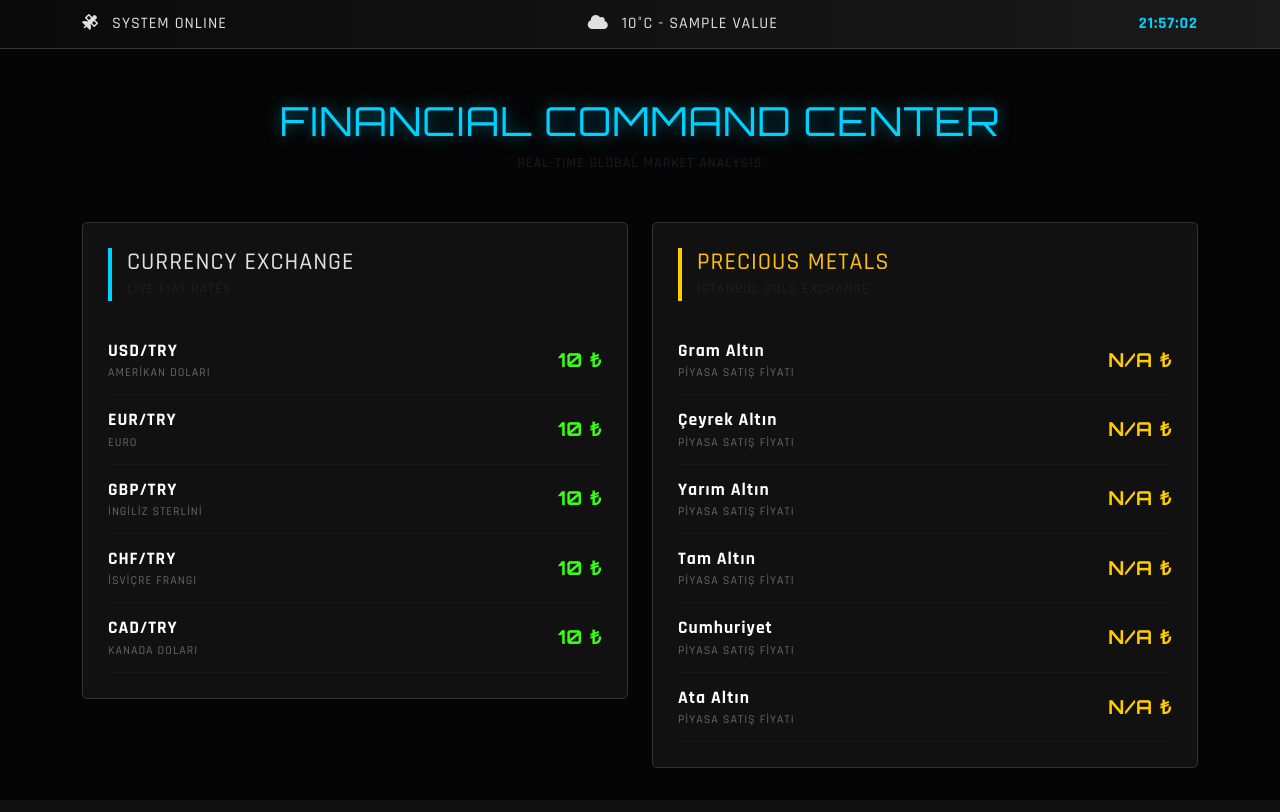
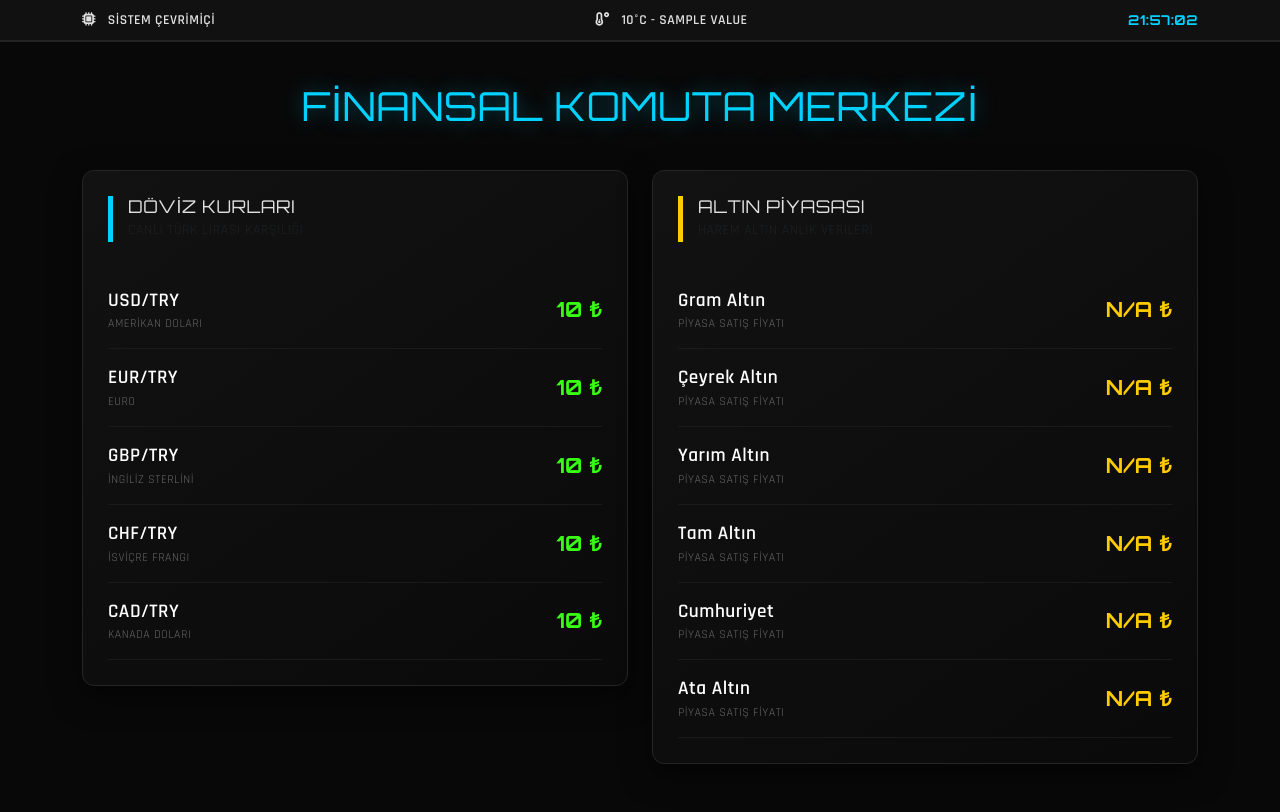
Before and after one commit to CyberPorza/SkyCurrency_v3, a Flask app: page / in a window 1280 px wide. Before the commit the page ends 768 px from the top, so only its background shows below. Run offline with Flask 3, Linux system fonts and the light colour scheme; a database or web service that is not in the repository returns one stand-in record (values such as "Sample title"); data that the repository does not hold is empty.

Commit message:
Update index.html

```diff
--- a/templates/index.html
+++ b/templates/index.html
@@ -2,98 +2,97 @@
 <html lang="tr">
 <head>
     <meta charset="UTF-8">
-    <meta name="viewport" content="width=device-width, initial-scale=1.0">
-    <title>SkyCurrency | Executive Terminal</title>
+    <title>SkyCurrency | Finans Kontrol Merkezi</title>
     <link href="https://cdn.jsdelivr.net/npm/bootstrap@5.3.2/dist/css/bootstrap.min.css" rel="stylesheet">
-    <link href="https://fonts.googleapis.com/css2?family=Orbitron:wght@400;700&family=Rajdhani:wght@300;500;700&display=swap" rel="stylesheet">
+    <link href="https://fonts.googleapis.com/css2?family=Orbitron:wght@400;700&family=Rajdhani:wght@400;600&display=swap" rel="stylesheet">
     <link rel="stylesheet" href="https://cdnjs.cloudflare.com/ajax/libs/font-awesome/6.5.1/css/all.min.css">
     <style>
-        :root { --neon-blue: #00d2ff; --neon-green: #39ff14; --neon-gold: #ffcc00; }
-        body { background-color: #050505; color: #e0e0e0; font-family: 'Rajdhani', sans-serif; letter-spacing: 1px; }
+        :root { --neon-blue: #00d2ff; --neon-green: #39ff14; --neon-gold: #ffcc00; --bg-dark: #080808; }
+        body { background-color: var(--bg-dark); color: #e0e0e0; font-family: 'Rajdhani', sans-serif; letter-spacing: 0.5px; }
 
-        .weather-bar { background: linear-gradient(90deg, #0a0a0a, #1a1a1a); border-bottom: 1px solid #333; padding: 12px; font-weight: 500; }
+        .top-bar { background: #111; border-bottom: 2px solid #222; padding: 10px; font-weight: 600; font-size: 0.85rem; }
+        .main-header { font-family: 'Orbitron', sans-serif; color: var(--neon-blue); text-shadow: 0 0 20px rgba(0,210,255,0.4); margin: 40px 0; }
 
-        .main-title { font-family: 'Orbitron', sans-serif; color: var(--neon-blue); text-shadow: 0 0 15px rgba(0,210,255,0.5); font-size: 2.5rem; }
+        .data-card {
+            background: linear-gradient(145deg, #121212, #0a0a0a);
+            border: 1px solid #252525;
+            border-radius: 12px;
+            padding: 25px;
+            box-shadow: 0 10px 30px rgba(0,0,0,0.5);
+        }
 
-        .cyber-card {
-            background: rgba(20, 20, 20, 0.8);
-            border: 1px solid #333;
-            border-radius: 5px;
-            padding: 25px;
-            position: relative;
-            transition: 0.3s;
-        }
-        .cyber-card:hover { border-color: var(--neon-blue); box-shadow: 0 0 20px rgba(0,210,255,0.1); }
+        .section-title { border-left: 5px solid var(--neon-blue); padding-left: 15px; margin-bottom: 30px; }
+        .section-title.gold { border-left-color: var(--neon-gold); }
+        .section-title h4 { font-family: 'Orbitron', sans-serif; font-size: 1.1rem; margin: 0; }
 
-        .header-accent { border-left: 4px solid var(--neon-blue); padding-left: 15px; margin-bottom: 25px; }
-        .header-accent.gold { border-left-color: var(--neon-gold); }
-
-        .data-row {
+        .entry-row {
             display: flex;
             justify-content: space-between;
             align-items: center;
-            padding: 12px 0;
+            padding: 15px 0;
             border-bottom: 1px solid #1a1a1a;
+            transition: 0.2s;
         }
-        .data-info { display: flex; flex-direction: column; }
-        .data-code { font-weight: 700; color: #fff; font-size: 1.1rem; }
-        .data-name { font-size: 0.75rem; color: #666; text-transform: uppercase; }
-        .data-value { font-family: 'Orbitron', sans-serif; font-weight: bold; font-size: 1.2rem; }
+        .entry-row:hover { background: rgba(255,255,255,0.02); }
 
+        .label-group { display: flex; flex-direction: column; }
+        .symbol { font-weight: 700; font-size: 1.2rem; color: #fff; }
+        .desc { font-size: 0.75rem; color: #666; text-transform: uppercase; }
+
+        .value { font-family: 'Orbitron', sans-serif; font-weight: 700; font-size: 1.3rem; }
         .val-cur { color: var(--neon-green); }
         .val-gold { color: var(--neon-gold); }
 
-        #clock { color: var(--neon-blue); font-weight: bold; }
+        #clock { color: var(--neon-blue); font-family: 'Orbitron', sans-serif; }
     </style>
 </head>
 <body>
 
-    <div class="weather-bar text-center">
-        <div class="container d-flex justify-content-between">
-            <span><i class="fas fa-satellite me-2"></i> SYSTEM ONLINE</span>
-            <span><i class="fas fa-cloud me-2"></i> {{ weather.temp }}°C - {{ weather.desc | upper }}</span>
+    <div class="top-bar">
+        <div class="container d-flex justify-content-between align-items-center">
+            <span><i class="fas fa-microchip me-2"></i> SİSTEM ÇEVRİMİÇİ</span>
+            <span><i class="fas fa-temperature-low me-2"></i> {{ weather.temp }}°C - {{ weather.desc | upper }}</span>
             <span id="clock">00:00:00</span>
         </div>
     </div>
 
-    <div class="container mt-5">
-        <div class="text-center mb-5">
-            <h1 class="main-title">FINANCIAL COMMAND CENTER</h1>
-            <p class="text-muted small">REAL-TIME GLOBAL MARKET ANALYSIS</p>
+    <div class="container">
+        <div class="text-center">
+            <h1 class="main-header">FİNANSAL KOMUTA MERKEZİ</h1>
         </div>
 
-        <div class="row g-4">
+        <div class="row g-4 mb-5">
             <div class="col-lg-6">
-                <div class="cyber-card">
-                    <div class="header-accent">
-                        <h4 class="m-0">CURRENCY EXCHANGE</h4>
-                        <small class="text-muted">LIVE FIAT RATES</small>
+                <div class="data-card">
+                    <div class="section-title">
+                        <h4>DÖVİZ KURLARI</h4>
+                        <small class="text-muted">CANLI TÜRK LİRASI KARŞILIĞI</small>
                     </div>
                     {% for c in currencies %}
-                    <div class="data-row">
-                        <div class="data-info">
-                            <span class="data-code">{{ c.code }}</span>
-                            <span class="data-name">{{ c.name }}</span>
+                    <div class="entry-row">
+                        <div class="label-group">
+                            <span class="symbol">{{ c.code }}</span>
+                            <span class="desc">{{ c.name }}</span>
                         </div>
-                        <div class="data-value val-cur">{{ c.val }} ₺</div>
+                        <div class="value val-cur">{{ c.val }} ₺</div>
                     </div>
                     {% endfor %}
                 </div>
             </div>
 
             <div class="col-lg-6">
-                <div class="cyber-card">
-                    <div class="header-accent gold">
-                        <h4 class="m-0 text-warning">PRECIOUS METALS</h4>
-                        <small class="text-muted">ISTANBUL GOLD EXCHANGE</small>
+                <div class="data-card">
+                    <div class="section-title gold">
+                        <h4>ALTIN PİYASASI</h4>
+                        <small class="text-muted">HAREM ALTIN ANLIK VERİLERİ</small>
                     </div>
                     {% for g in gold %}
-                    <div class="data-row">
-                        <div class="data-info">
-                            <span class="data-code">{{ g.name }}</span>
-                            <span class="data-name">Piyasa Satış Fiyatı</span>
+                    <div class="entry-row">
+                        <div class="label-group">
+                            <span class="symbol">{{ g.name }}</span>
+                            <span class="desc">PİYASA SATIŞ FİYATI</span>
                         </div>
-                        <div class="data-value val-gold">{{ g.val }} ₺</div>
+                        <div class="value val-gold">{{ g.val }} ₺</div>
                     </div>
                     {% endfor %}
                 </div>
@@ -103,12 +102,11 @@
 
     <script>
         function updateClock() {
-            const now = new Date();
-            document.getElementById('clock').textContent = now.toLocaleTimeString('tr-TR');
+            document.getElementById('clock').textContent = new Date().toLocaleTimeString('tr-TR');
         }
         setInterval(updateClock, 1000);
         updateClock();
-        setTimeout(() => location.reload(), 300000); // 5dk Refresh
+        setTimeout(() => location.reload(), 300000);
     </script>
 </body>
 </html>
```
